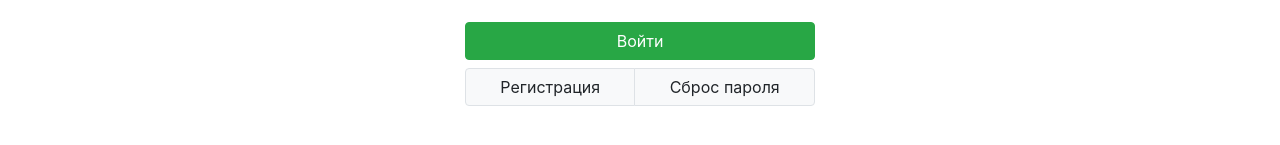
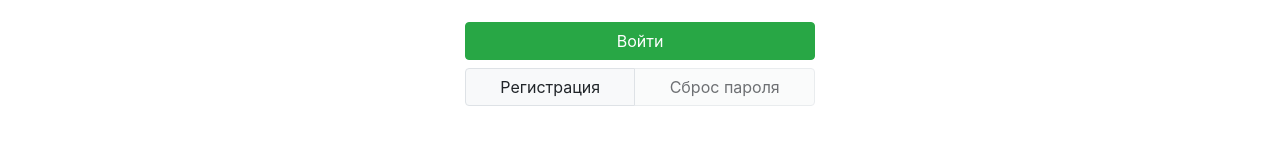
Before and after one commit to mccrush/simpin, a Vue app: page /login in a window 1280 px wide. Shown: the part 303-448 px from the top of the page. Built offline with nearby package versions, Linux system fonts and the light colour scheme; no server answers; the database is empty.

Commit message:
Делает конопу недоступной

```diff
--- a/src/views/Login.vue
+++ b/src/views/Login.vue
@@ -20,7 +20,7 @@
       <div class="btn-group btn-block" role="group" aria-label="Basic example">
         <button v-if="status !== 'auth'" class="btn btn-light border" type="button" @click="status = 'auth'">Вход</button>
         <button v-if="status !== 'reg'" class="btn btn-light border" type="button" @click="status = 'reg'">Регистрация</button>
-        <button v-if="status !== 'restor'" class="btn btn-light border" type="button" @click="status = 'restor'">Сброс пароля</button>
+        <button v-if="status !== 'restor'" class="btn btn-light border disabled" type="button">Сброс пароля</button>
       </div>
     </div>
   </div>
```
